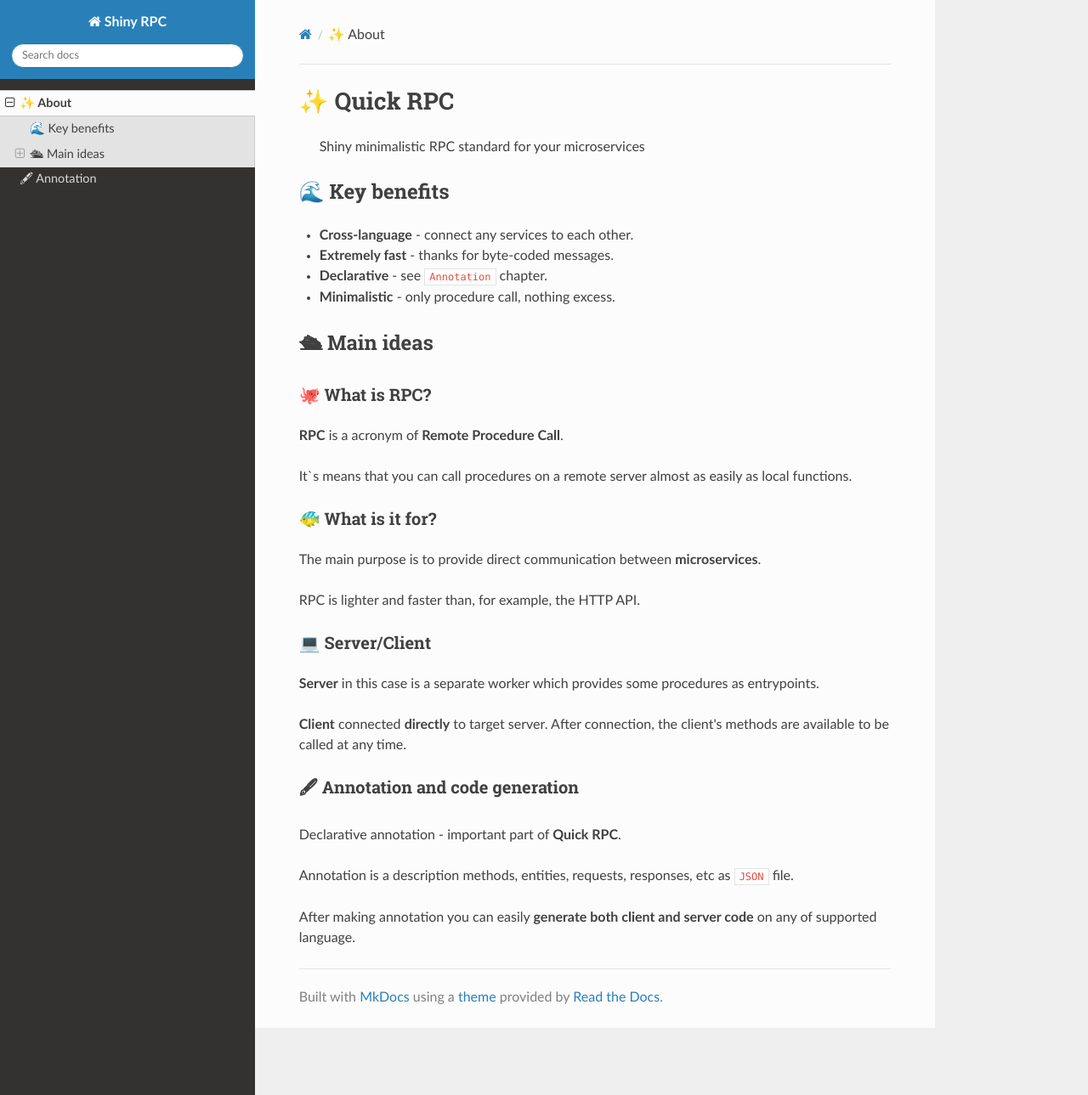
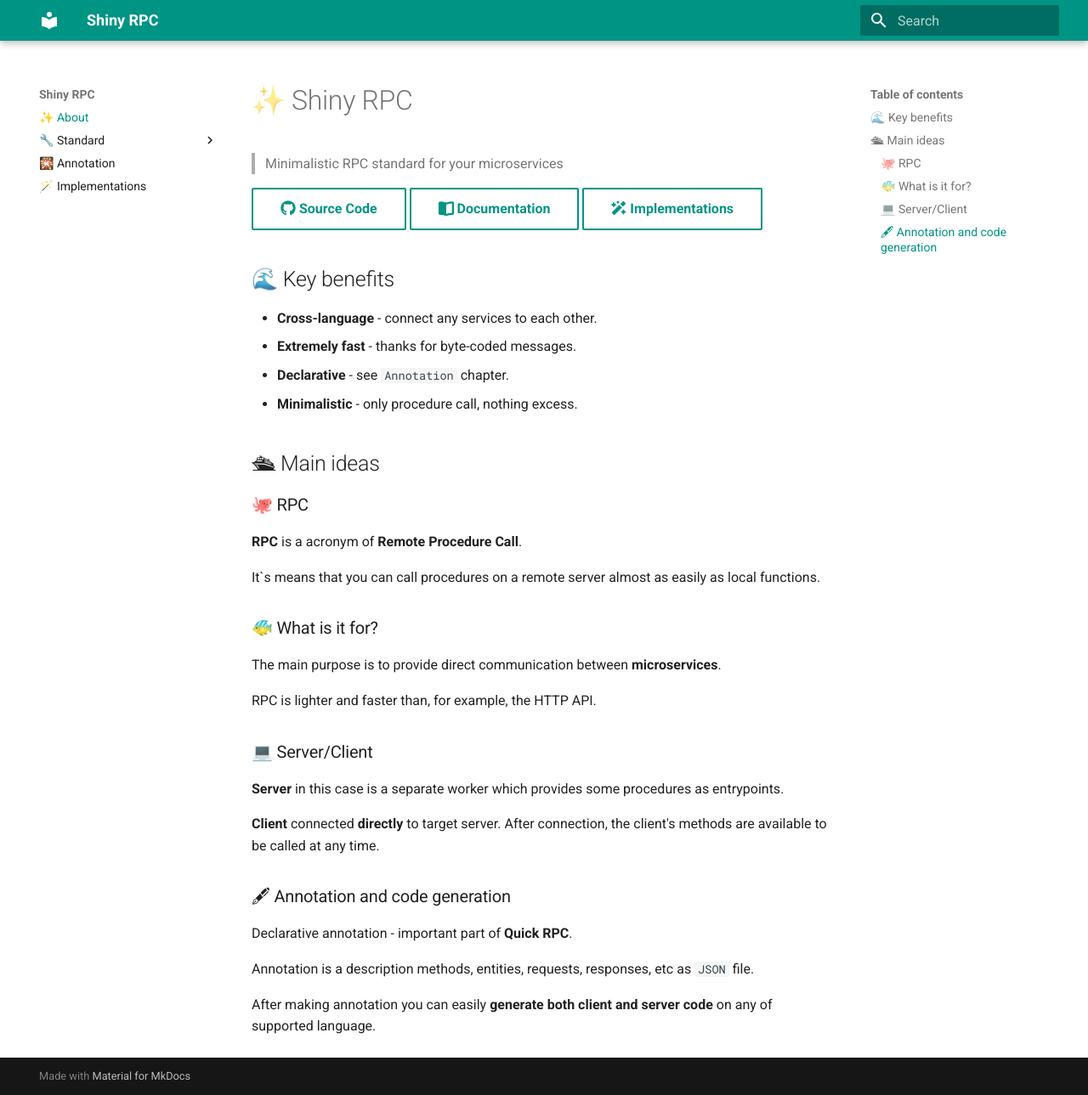
Before and after one commit to OlenEnkeli/shiny-rpc, an MkDocs documentation site: the page built from docs/index.md, in a window 1280 px wide and 1289 px high. Shown: the whole window at 85% size. Built offline with MkDocs 1.6.1 and Material for MkDocs 9.7.7, drawn with Linux system fonts in a browser that asks for light colours; nearby versions of some CDN libraries.

Commit message:
Material Mkdocs theme

```diff
--- a/Taskfile.yaml
+++ b/Taskfile.yaml
@@ -4,3 +4,5 @@ tasks:
   serve:
     cmds:
      - poetry run mkdocs serve
+  build:
+     - poetry run mkdocs build
--- a/docs/index.md
+++ b/docs/index.md
@@ -1,7 +1,11 @@
-# ✨ Quick RPC
+# ✨ Shiny RPC
 
-> Shiny minimalistic RPC standard for your microservices
+> Minimalistic RPC standard for your microservices
 
+
+[:fontawesome-brands-github: Source Code](https://github.com/OlenEnkeli/shiny-rpc-python){ .md-button }
+[:fontawesome-solid-book-open: Documentation](#){ .md-button }
+[:fontawesome-solid-wand-magic-sparkles: Implementations](#){ .md-button }
 
 ## 🌊 Key benefits
 
--- a/mkdocs.yml
+++ b/mkdocs.yml
@@ -1,8 +1,43 @@
 site_name: Shiny RPC
+site_url: https://shiny-rpc.dev
+site_description: Minimalistic RPC standard for your microservices
+site_author: Anton Nikolskiy
 
 theme:
-  name: readthedocs
+  name: material
+  palette:
+    primary: teal
+    accent: teal
+  features:
+    announce.dismiss
+    - navigation.footer
+    - navigation.indexes
+    - navigation.sections
+    - navigation.tabs
+    - navigation.top
+    - search.highlight
+    - search.share
+    - search.suggest
+
+
+markdown_extensions:
+  - attr_list
+  - pymdownx.emoji:
+      emoji_index: !!python/name:material.extensions.emoji.twemoji
+      emoji_generator: !!python/name:material.extensions.emoji.to_svg
 
 nav:
   - ✨ About: index.md
-  - 🖋 Annotation: about.md
+  - 🔧 Standard:
+      - standard/index.md
+      - Connection:
+        - Connection: standard/connection/index.md
+        - Server: standard/connection/server.md
+        - Client: standard/connection/client.md
+      - Messages:
+        - Messages: standard/messages/index.md
+        - Request: standard/messages/request.md
+        - Response: standard/messages/response.md
+        - Errors: standard/messages/errors.md
+  - 🎇 Annotation: annotation.md
+  - 🪄 Implementations: implementations.md
--- a/pyproject.toml
+++ b/pyproject.toml
@@ -10,6 +10,7 @@ package-mode = false
 [tool.poetry.dependencies]
 python = "^3.13"
 mkdocs = "^1.6.1"
+mkdocs-material = "^9.5.43"
 
 
 [build-system]
```
Also changed, not shown: other parts of docs/index.md (+1 -1 lines), docs/standard/connection/client.md (added, +1 -0 lines), docs/standard/connection/index.md (added, +1 -0 lines), docs/standard/connection/server.md (added, +1 -0 lines), docs/standard/index.md (added, +1 -0 lines), docs/standard/messages/errors.md (added, +1 -0 lines), docs/standard/messages/index.md (added, +1 -0 lines), docs/standard/messages/request.md (added, +1 -0 lines), docs/standard/messages/response.md (added, +1 -0 lines), 1 other file.
